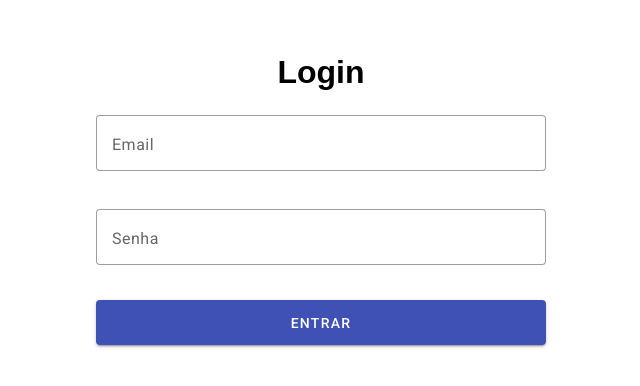
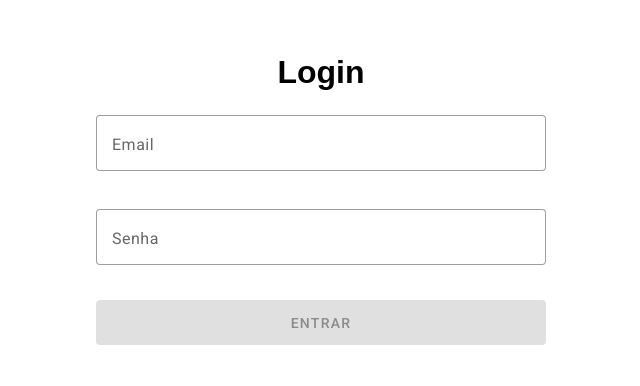
Before and after one commit to RafaelRF99/biblioteca-frontend, an Angular app: page /auth in a window 1280 px wide. Shown: the part 214-600 px from the top of the page, without its empty margins (319-959 px from the left). Built offline with nearby package versions, Linux system fonts and the light colour scheme; a web font is replaced by a local one.

Commit message:
chore: disabled btn

```diff
--- a/src/app/pages/auth/auth.component.html
+++ b/src/app/pages/auth/auth.component.html
@@ -11,8 +11,8 @@
       <mat-label>Senha</mat-label>
       <input type="password" matInput formControlName="pass" />
       <mat-error *ngIf="form.get('pass')?.errors?.['required']">*Senha obrigatória</mat-error>
-      <mat-error *ngIf="form.get('pass')?.errors?.['minlength']">*Qtd minima 6</mat-error>
+      <mat-error *ngIf="form.get('pass')?.errors?.['minlength']">*Qtd minima 4 caracteres</mat-error>
     </mat-form-field>
-    <button mat-raised-button color="primary" (click)="handleLogin()">ENTRAR</button>
+    <button mat-raised-button color="primary" [disabled]="!form.valid" (click)="handleLogin()">ENTRAR</button>
   </form>
 </div>
```
